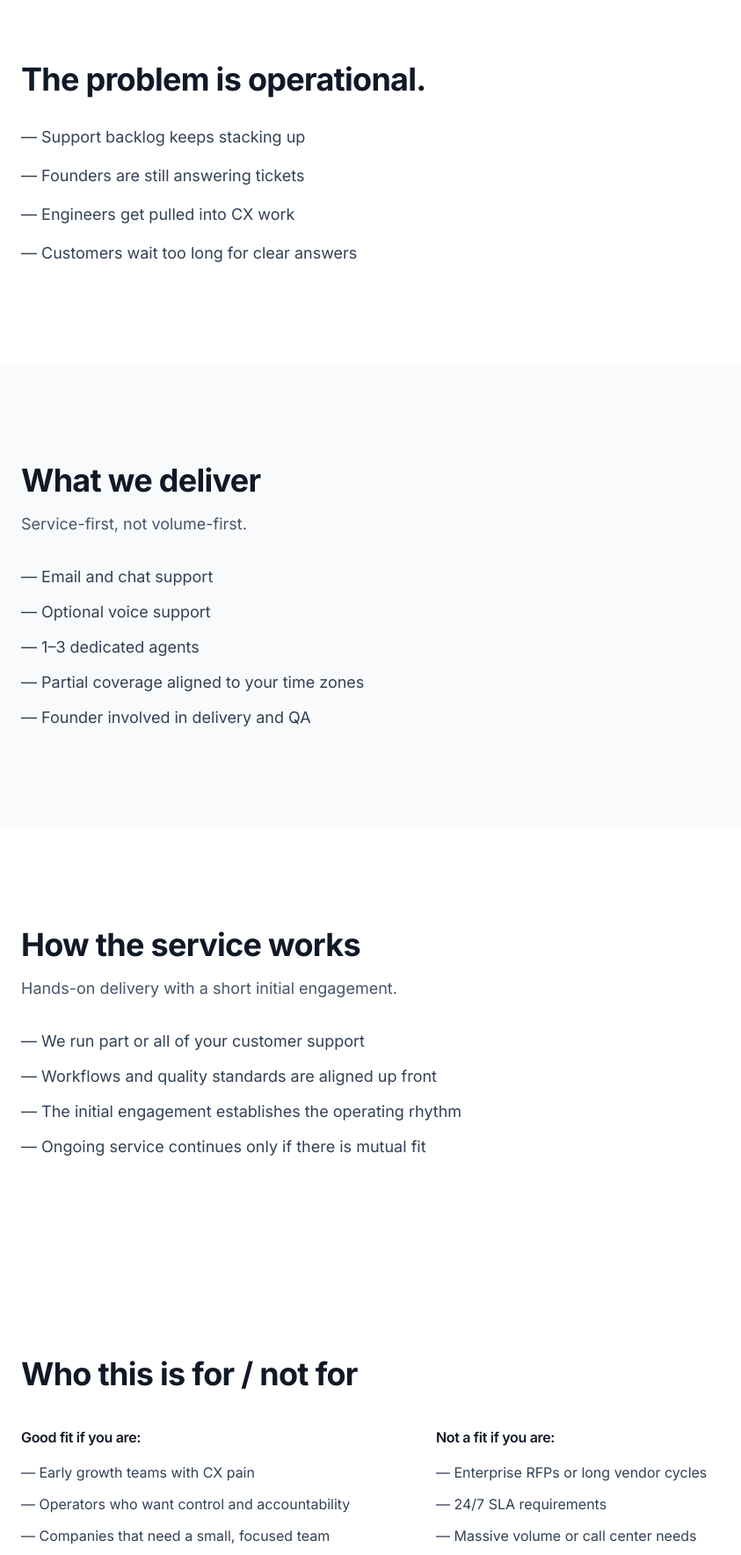
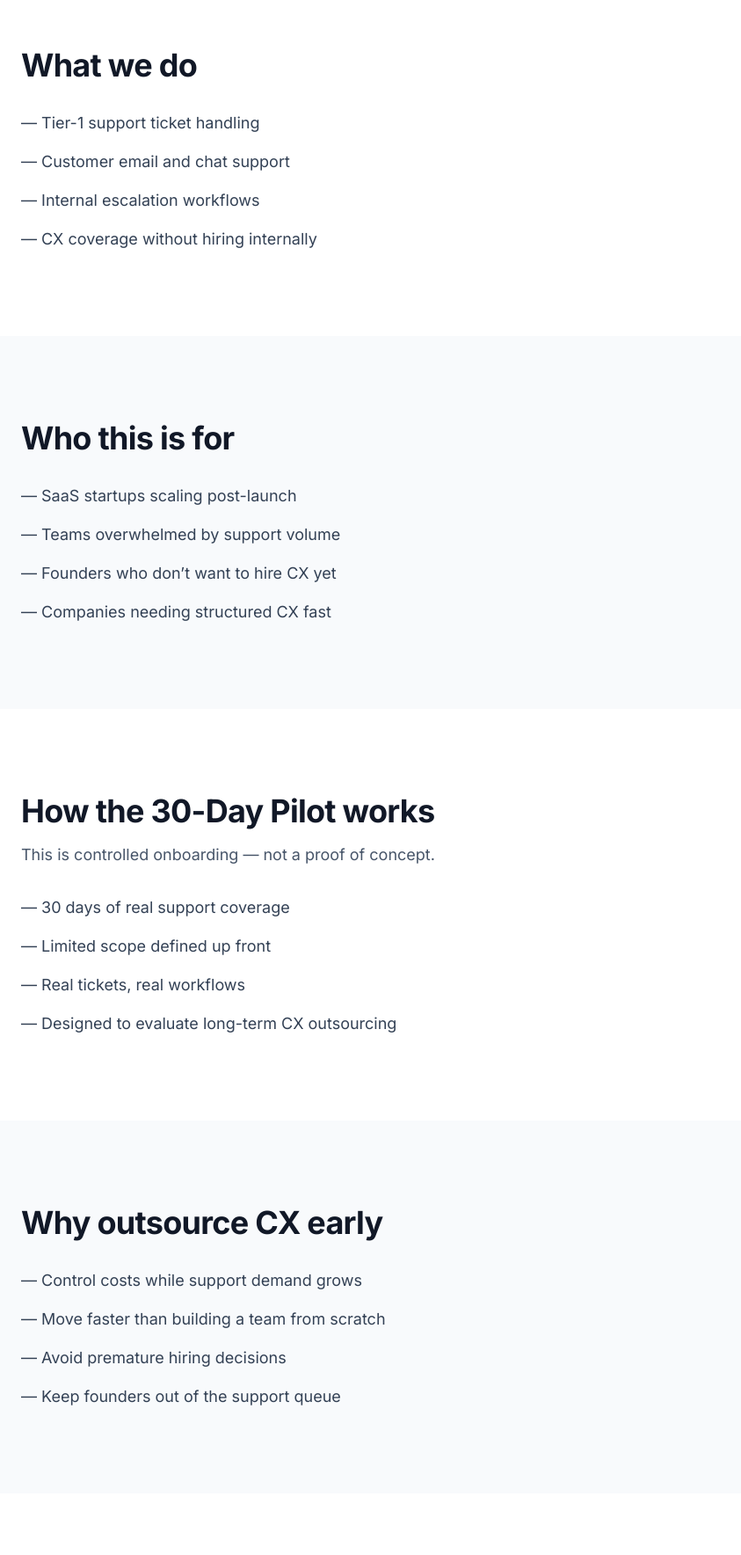
Before and after one commit to 249bisho/GPOv1, a Next.js app: page / in a window 1280 px wide. Shown: the part 1029-2797 px from the top of the page at 88% size, without its empty margins (0-843 px from the left). Built offline with nearby package versions, Linux system fonts and the light colour scheme.

Commit message:
Rewrite Pingora homepage copy

```diff
--- a/pages/index.js
+++ b/pages/index.js
@@ -26,56 +26,46 @@ export default function Home() {
 
   const content = {
     en: {
-      hero: "Founder-managed customer support for teams that need help now.",
-      sub: "Pingora runs your CX with a small, trained team and direct founder oversight. Controlled scope, clear expectations, and hands-on delivery.",
-      ctaPrimary: "Talk to the founder",
-      ctaSecondary: "See if we’re a fit",
+      hero: "Customer Experience as a Service for Growing SaaS Teams",
+      sub: "Pingora handles customer support and Tier-1 tickets for companies with 10–100 employees — so your team can focus on building, not inboxes.",
+      ctaPrimary: "Start a 30-Day Pilot",
+      ctaSecondary: "See How It Works",
 
-      problemTitle: "The problem is operational.",
-      problemPoints: [
-        "Support backlog keeps stacking up",
-        "Founders are still answering tickets",
-        "Engineers get pulled into CX work",
-        "Customers wait too long for clear answers"
+      whatTitle: "What we do",
+      whatPoints: [
+        "Tier-1 support ticket handling",
+        "Customer email and chat support",
+        "Internal escalation workflows",
+        "CX coverage without hiring internally"
       ],
 
-      approachTitle: "What we deliver",
-      approachSub: "Service-first, not volume-first.",
-      approachPoints: [
-        "Email and chat support",
-        "Optional voice support",
-        "1–3 dedicated agents",
-        "Partial coverage aligned to your time zones",
-        "Founder involved in delivery and QA"
+      whoTitle: "Who this is for",
+      whoPoints: [
+        "SaaS startups scaling post-launch",
+        "Teams overwhelmed by support volume",
+        "Founders who don’t want to hire CX yet",
+        "Companies needing structured CX fast"
       ],
 
-      modelTitle: "How the service works",
-      modelSub: "Hands-on delivery with a short initial engagement.",
-      modelPoints: [
-        "We run part or all of your customer support",
-        "Workflows and quality standards are aligned up front",
-        "The initial engagement establishes the operating rhythm",
-        "Ongoing service continues only if there is mutual fit"
+      pilotTitle: "How the 30-Day Pilot works",
+      pilotSub: "This is controlled onboarding — not a proof of concept.",
+      pilotPoints: [
+        "30 days of real support coverage",
+        "Limited scope defined up front",
+        "Real tickets, real workflows",
+        "Designed to evaluate long-term CX outsourcing"
       ],
 
-      forWhoTitle: "Who this is for / not for",
-      forWhoGood: [
-        "Early growth teams with CX pain",
-        "Operators who want control and accountability",
-        "Companies that need a small, focused team"
-      ],
-      forWhoBad: [
-        "Enterprise RFPs or long vendor cycles",
-        "24/7 SLA requirements",
-        "Massive volume or call center needs"
+      whyTitle: "Why outsource CX early",
+      whyPoints: [
+        "Control costs while support demand grows",
+        "Move faster than building a team from scratch",
+        "Avoid premature hiring decisions",
+        "Keep founders out of the support queue"
       ],
 
-      techTitle: "A quick note on the site",
-      techText:
-        "The Vanta background animation is heavy on low-end devices. We’ll remove it on mobile or lazy-load it if it gets in the way. Clarity beats ego.",
-
-      ctaTitle: "Start a CX engagement",
-      ctaText: "If this fits your operating style, let’s talk. You’ll speak with the founder."
+      ctaTitle: "Start your 30-Day CX Pilot",
+      ctaText: "Or talk to us to see if Pingora is a fit."
     }
   };
 
@@ -84,8 +74,8 @@ export default function Home() {
   return (
     <div className="relative min-h-screen bg-white overflow-x-hidden">
       <Head>
-        <title>Pingora | CX Pilot</title>
-        <meta name="description" content="Founder-managed CX services with a small team, direct oversight, and clear expectations." />
+        <title>Pingora | CX as a Service</title>
+        <meta name="description" content="Pingora runs customer support and Tier-1 tickets for growing SaaS teams. Start a 30-day pilot to see how CX outsourcing works." />
       </Head>
 
       <Script src="https://cdnjs.cloudflare.com/ajax/libs/p5.js/1.4.0/p5.min.js" strategy="beforeInteractive" />
@@ -97,6 +87,7 @@ export default function Home() {
 
         {/* HERO */}
         <section className="min-h-screen flex flex-col justify-center">
+          <p className="text-sm uppercase tracking-[0.2em] text-slate-500 mb-6">Pingora CX</p>
           <h1 className="text-5xl md:text-6xl font-black tracking-tight text-slate-900 mb-6 max-w-3xl">
             {t.hero}
           </h1>
@@ -104,81 +95,65 @@ export default function Home() {
             {t.sub}
           </p>
           <div className="flex flex-wrap gap-4">
-            <button className="w-fit border border-gray-300 bg-white px-8 py-3 rounded-full hover:bg-green-50 transition">
+            <button className="w-fit border border-slate-900 bg-slate-900 text-white px-8 py-3 rounded-full hover:bg-slate-800 transition">
               {t.ctaPrimary}
             </button>
-            <button className="w-fit border border-gray-300 bg-white px-8 py-3 rounded-full hover:bg-green-50 transition">
+            <button className="w-fit border border-slate-300 bg-white px-8 py-3 rounded-full hover:bg-slate-50 transition">
               {t.ctaSecondary}
             </button>
           </div>
         </section>
 
-        {/* PROBLEM */}
-        <section className="py-28">
-          <h2 className="text-4xl font-bold mb-8">{t.problemTitle}</h2>
+        {/* WHAT WE DO */}
+        <section className="py-24">
+          <h2 className="text-4xl font-bold mb-8">{t.whatTitle}</h2>
           <ul className="space-y-4 text-lg text-slate-700 max-w-3xl">
-            {t.problemPoints.map((p, i) => (
+            {t.whatPoints.map((p, i) => (
               <li key={i}>— {p}</li>
             ))}
           </ul>
         </section>
 
-        {/* APPROACH */}
-        <section className="py-28 bg-gray-50 -mx-6 px-6">
-          <h2 className="text-4xl font-bold mb-4">{t.approachTitle}</h2>
-          <p className="text-lg text-slate-600 max-w-3xl mb-8">{t.approachSub}</p>
-          <ul className="space-y-3 text-lg text-slate-700 max-w-3xl">
-            {t.approachPoints.map((p, i) => (
+        {/* WHO THIS IS FOR */}
+        <section className="py-24 bg-slate-50 -mx-6 px-6">
+          <h2 className="text-4xl font-bold mb-8">{t.whoTitle}</h2>
+          <ul className="space-y-4 text-lg text-slate-700 max-w-3xl">
+            {t.whoPoints.map((p, i) => (
               <li key={i}>— {p}</li>
             ))}
           </ul>
         </section>
 
-        {/* OPERATING MODEL */}
-        <section className="py-28">
-          <h2 className="text-4xl font-bold mb-4">{t.modelTitle}</h2>
-          <p className="text-lg text-slate-600 max-w-3xl mb-8">{t.modelSub}</p>
-          <ul className="space-y-3 text-lg text-slate-700 max-w-3xl">
-            {t.modelPoints.map((p, i) => (
+        {/* PILOT */}
+        <section className="py-24">
+          <h2 className="text-4xl font-bold mb-4">{t.pilotTitle}</h2>
+          <p className="text-lg text-slate-600 max-w-3xl mb-8">{t.pilotSub}</p>
+          <ul className="space-y-4 text-lg text-slate-700 max-w-3xl">
+            {t.pilotPoints.map((p, i) => (
               <li key={i}>— {p}</li>
             ))}
           </ul>
         </section>
 
-        {/* WHO IT’S FOR */}
-        <section className="py-28">
-          <h2 className="text-4xl font-bold mb-10">{t.forWhoTitle}</h2>
-          <div className="grid md:grid-cols-2 gap-12 max-w-4xl">
-            <div>
-              <h3 className="font-semibold mb-4">Good fit if you are:</h3>
-              <ul className="space-y-3 text-slate-700">
-                {t.forWhoGood.map((p, i) => <li key={i}>— {p}</li>)}
-              </ul>
-            </div>
-            <div>
-              <h3 className="font-semibold mb-4">Not a fit if you are:</h3>
-              <ul className="space-y-3 text-slate-700">
-                {t.forWhoBad.map((p, i) => <li key={i}>— {p}</li>)}
-              </ul>
-            </div>
-          </div>
-        </section>
-
-        {/* TECH NOTE */}
-        <section className="py-28 bg-gray-50 -mx-6 px-6">
-          <h2 className="text-4xl font-bold mb-6">{t.techTitle}</h2>
-          <p className="text-lg text-slate-600 max-w-3xl">{t.techText}</p>
+        {/* WHY OUTSOURCE */}
+        <section className="py-24 bg-slate-50 -mx-6 px-6">
+          <h2 className="text-4xl font-bold mb-8">{t.whyTitle}</h2>
+          <ul className="space-y-4 text-lg text-slate-700 max-w-3xl">
+            {t.whyPoints.map((p, i) => (
+              <li key={i}>— {p}</li>
+            ))}
+          </ul>
         </section>
 
         {/* CTA */}
-        <section className="py-28">
+        <section className="py-24">
           <h2 className="text-4xl font-bold mb-6">{t.ctaTitle}</h2>
           <p className="text-lg text-slate-600 max-w-3xl mb-8">{t.ctaText}</p>
           <div className="flex flex-wrap gap-4">
-            <button className="w-fit border border-gray-300 bg-white px-8 py-3 rounded-full hover:bg-green-50 transition">
+            <button className="w-fit border border-slate-900 bg-slate-900 text-white px-8 py-3 rounded-full hover:bg-slate-800 transition">
               {t.ctaPrimary}
             </button>
-            <button className="w-fit border border-gray-300 bg-white px-8 py-3 rounded-full hover:bg-green-50 transition">
+            <button className="w-fit border border-slate-300 bg-white px-8 py-3 rounded-full hover:bg-slate-50 transition">
               {t.ctaSecondary}
             </button>
           </div>
```
